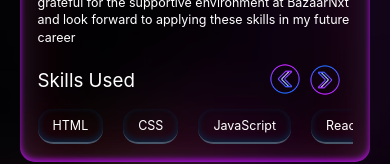
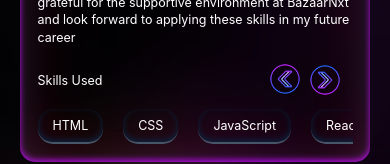
Before and after one commit to mohitanand744/React-Personal-Portfolio, a React (Vite) app: page / in a window 390 px wide. Shown: the part 2504-2668 px from the top of the page. Built offline with nearby package versions, Linux system fonts and the light colour scheme.

Commit message:
solved Experience section problems

```diff
--- a/src/components/Experiences/Experience.jsx
+++ b/src/components/Experiences/Experience.jsx
@@ -92,7 +92,7 @@ const Experience = () => {
             </div>
             <p className="text-xl lg:text-2xl">{experienceItem.description}</p>
             <div className="mt-6 mb-3 flex items-center w-full relative">
-              <h3 className="text-3xl">Skills Used</h3>
+              <h3 className="text-xl md:text-3xl">Skills Used</h3>
               <div className="scrollButtons h-[4rem]">
                 <img
                   className="w-[3.6rem] absolute active:scale-90 transition-all duration-200 ease-linear right-4 cursor-pointer"
```
